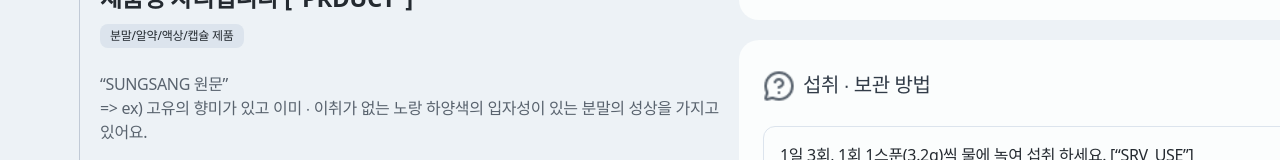
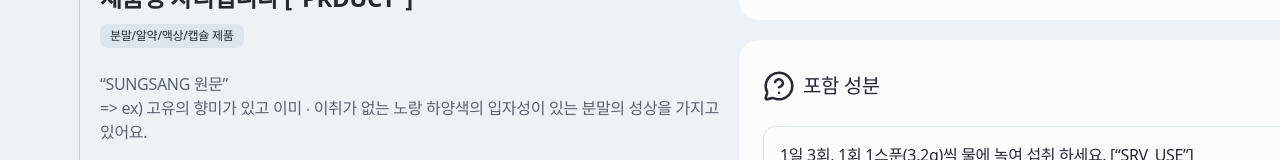
Before and after one commit to MedlyMediLog/MediLog-frontend, a Next.js app: page /products/1 in a window 1280 px wide. Shown: the part 559-719 px from the top of the page. Built offline with nearby package versions, Linux system fonts and the light colour scheme.

Commit message:
feat: 섭취 보관 방법 섹션 제작
- CardTitle 컴포넌트 사용
- 주의사항 영역도 재사용 가능성 있음

```diff
--- a/src/app/products/_components/IntakeStorageSection.tsx
+++ b/src/app/products/_components/IntakeStorageSection.tsx
@@ -1,35 +1,54 @@
 import Image from "next/image"
 import question from "@/assets/question.png"
 import { Card, CardContent } from "@/app/_components/common/Card"
+import CardTitle from "@/app/_components/common/CardTitle/CardTitle"
+import intake_24 from "@/assets/intake_24.svg"
+import intake_32 from "@/assets/intake_32.svg"
 
 export default function IntakeStorageSection() {
   return (
     <>
-      <Card className="flex-col flex rounded-[20px] py-[20px] px-[16px] gap-[16px] bg-[#fbfdfd] desktop:py-7.5 desktop:px-6 desktop:gap-6">
-        <div className="flex gap-[8px]">
-          <div className="w-[24px] h-[24px] relative shrink-0 desktop:w-8 desktop:h-8">
-            <Image src={question} fill alt="question" className="object-contain" />
-          </div>
-          <div className="typo-h5 text-[#323c48] desktop:typo-h4">섭취 ∙ 보관 방법</div>
-        </div>
+      <Card className="flex-col flex rounded-[20px] py-5 px-4 gap-4  desktop:py-7.5 desktop:px-6 desktop:gap-6">
+        <CardTitle
+        icon={
+          <>
+            <Image
+              src={intake_24}
+              width={24}
+              height={24}
+              alt="ingredient"
+              className="desktop:hidden"
+            />
+            <Image
+              src={intake_32}
+              width={32}
+              height={32}
+              alt="ingredient"
+              className="hidden desktop:block"
+            />
+          </>
+        }
+        title="포함 성분"
+
+      />
         <CardContent className="gap-3 flex flex-col">
             {/* 유의사항 */}
-        <div className="w-full flex border-[1px] p-[8px] gap-[10px] bg-[#fbfdfd] border-[#dce4ed] rounded-[8px] desktop:rounded-[12px] desktop:p-4">
-          <div className="typo-b3 text-[#242a30] desktop:typo-b2">
+        <div className="w-full flex border-[1px] p-[8px] gap-[10px] bg-gray-0 border-gray-200 rounded-[8px] desktop:rounded-[12px] desktop:p-4">
+          <div className="typo-b3 text-fg-basic-accent desktop:typo-b2">
             1일 3회, 1회 1스푼(3.2g)씩 물에 녹여 섭취 하세요. [“SRV_USE”]
           </div>
         </div>
         {/* 유의사항 */}
         {/* 유의사항 */}
-        <div className="w-full flex border-[1px] p-[8px] gap-[10px] bg-[#fbfdfd] border-[#dce4ed] rounded-[8px] desktop:rounded-[12px] desktop:p-4">
-          <div className="typo-b3 text-[#242a30] desktop:typo-b2">
+        <div className="w-full flex border-[1px] p-[8px] gap-[10px] bg-gray-0 border-gray-200 rounded-[8px] desktop:rounded-[12px] desktop:p-4">
+          <div className="typo-b3 text-fg-basic-accent desktop:typo-b2">
             직사광선을 피해 건조하고 서늘한 곳에서 보관해야해요. [“PRSRV_PD”]
           </div>
         </div>
         {/* 유의사항 */}
         {/* 유의사항 */}
-        <div className="w-full flex border-[1px] p-[8px] gap-[10px] bg-[#fbfdfd] border-[#dce4ed] rounded-[8px] desktop:rounded-[12px] desktop:p-4">
-          <div className="typo-b3 text-[#242a30] desktop:typo-b2">
+        <div className="w-full flex border-[1px] p-[8px] gap-[10px] bg-gray-0 border-gray-200 rounded-[8px] desktop:rounded-[12px] desktop:p-4">
+          <div className="typo-b3 text-fg-basic-accent desktop:typo-b2">
             제조일 부터 24개월이내 사용되어야해요. [“DISTB_PD”]
           </div>
         </div>
```
